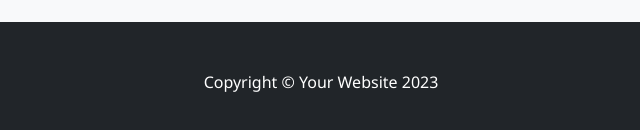
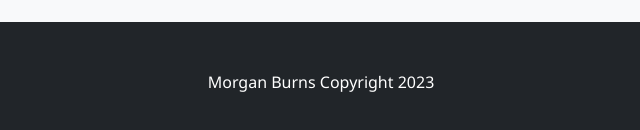
Before and after one commit to MorganAlexanderBurns/308-Final, a plain HTML site: page index.html in a window 1280 px wide. Shown: the part 6736-6866 px from the top of the page, 319-959 px from the left. Drawn offline with nearby package versions, Linux system fonts and the light colour scheme; a script that the page names is missing.

Commit message:
Update index.html

```diff
--- a/index.html
+++ b/index.html
@@ -268,7 +268,7 @@
 
         <!-- Footer-->
         <footer class="py-5 bg-dark">
-            <div class="container px-4"><p class="m-0 text-center text-white">Copyright &copy; Your Website 2023</p></div>
+            <div class="container px-4"><p class="m-0 text-center text-white">Morgan Burns Copyright 2023</p></div>
         </footer>
 
 
```
